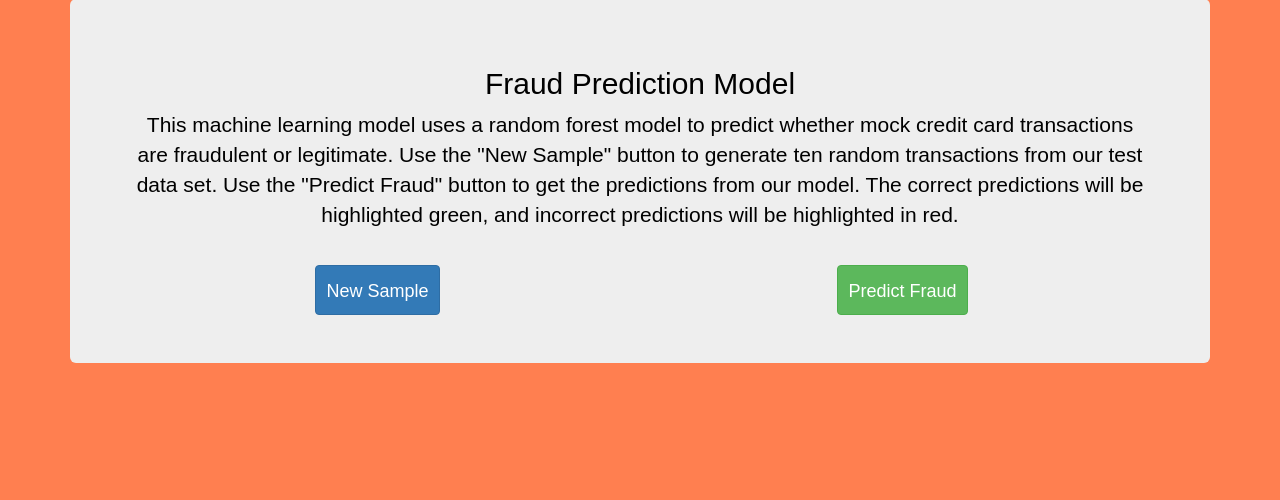
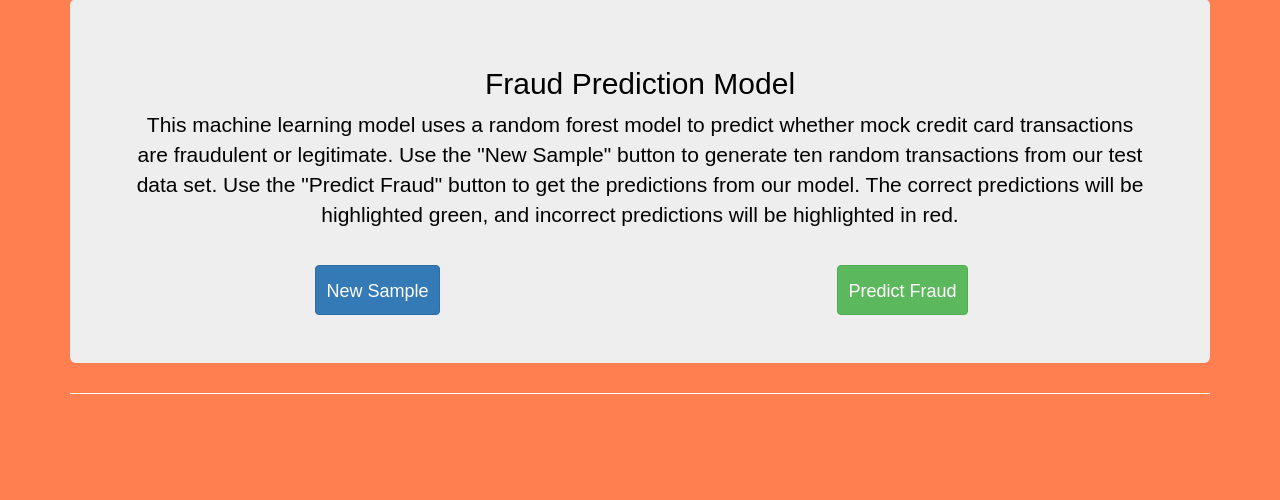
Before and after one commit to WayneJ2/FinalProjectChallenge, a Flask app: template templates/index.html in a window 1280 px wide. Shown: the part 73-573 px from the top of the page. Run offline with Flask 2, Linux system fonts and the light colour scheme; the template is opened without the code that fills it, so the values that code supplies are empty; parts of the project's set-up code (start-up, migrations or seed data) failed here and were passed over; some libraries are stand-ins or nearby versions.

Commit message:
Update index.html

```diff
--- a/templates/index.html
+++ b/templates/index.html
@@ -34,10 +34,10 @@
     </div>
   </div>
 
-    <div class="col-md-8">
+    <div class="col-md-8" style="background:white">
         {{table_data|safe}}
     </div>
-    <div class="col-md-4" id="empty_div">
+    <div class="col-md-4" id="empty_div" style="background:white">
         {{empty_table|safe}}
     </div>
   </div>
```
